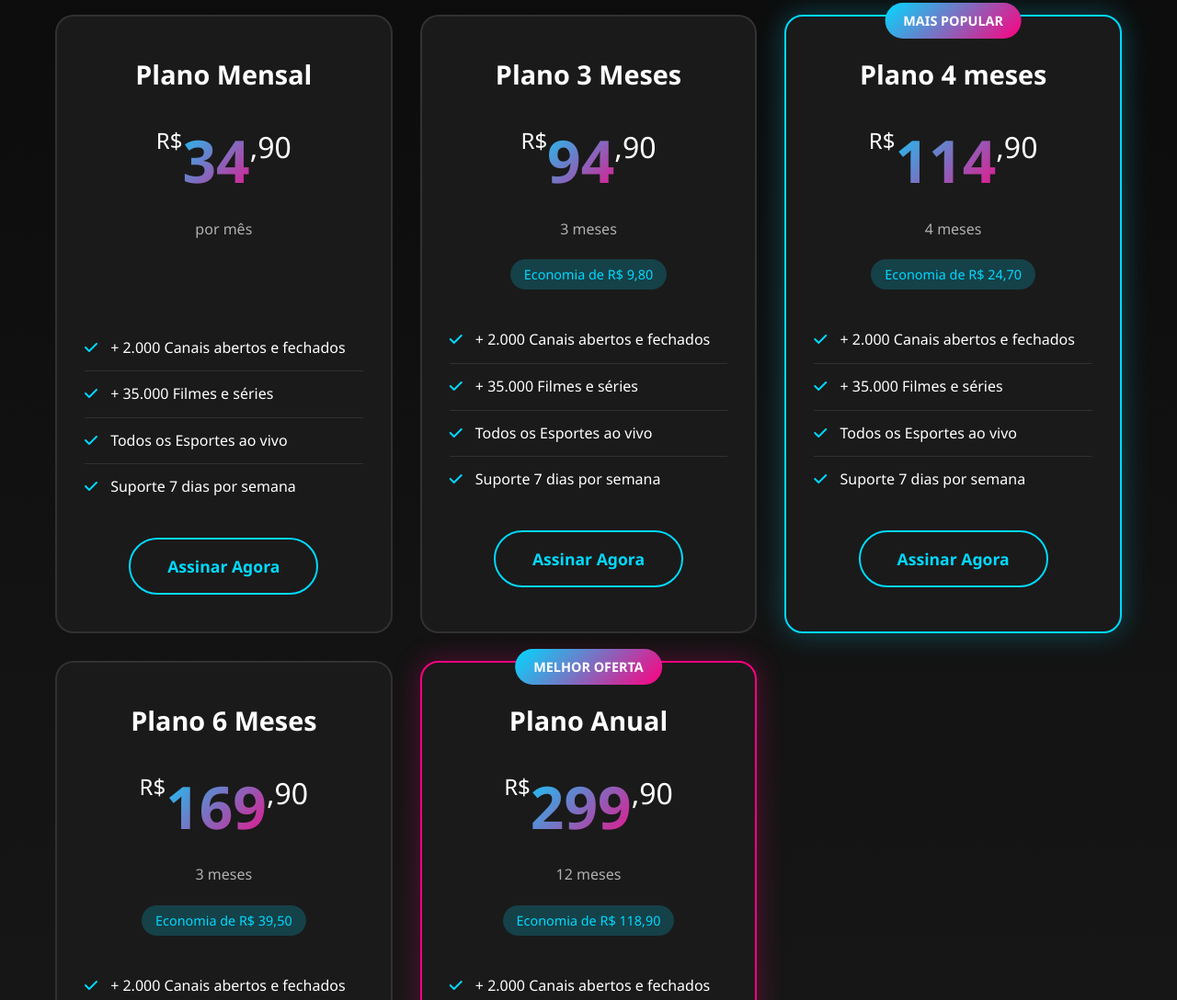
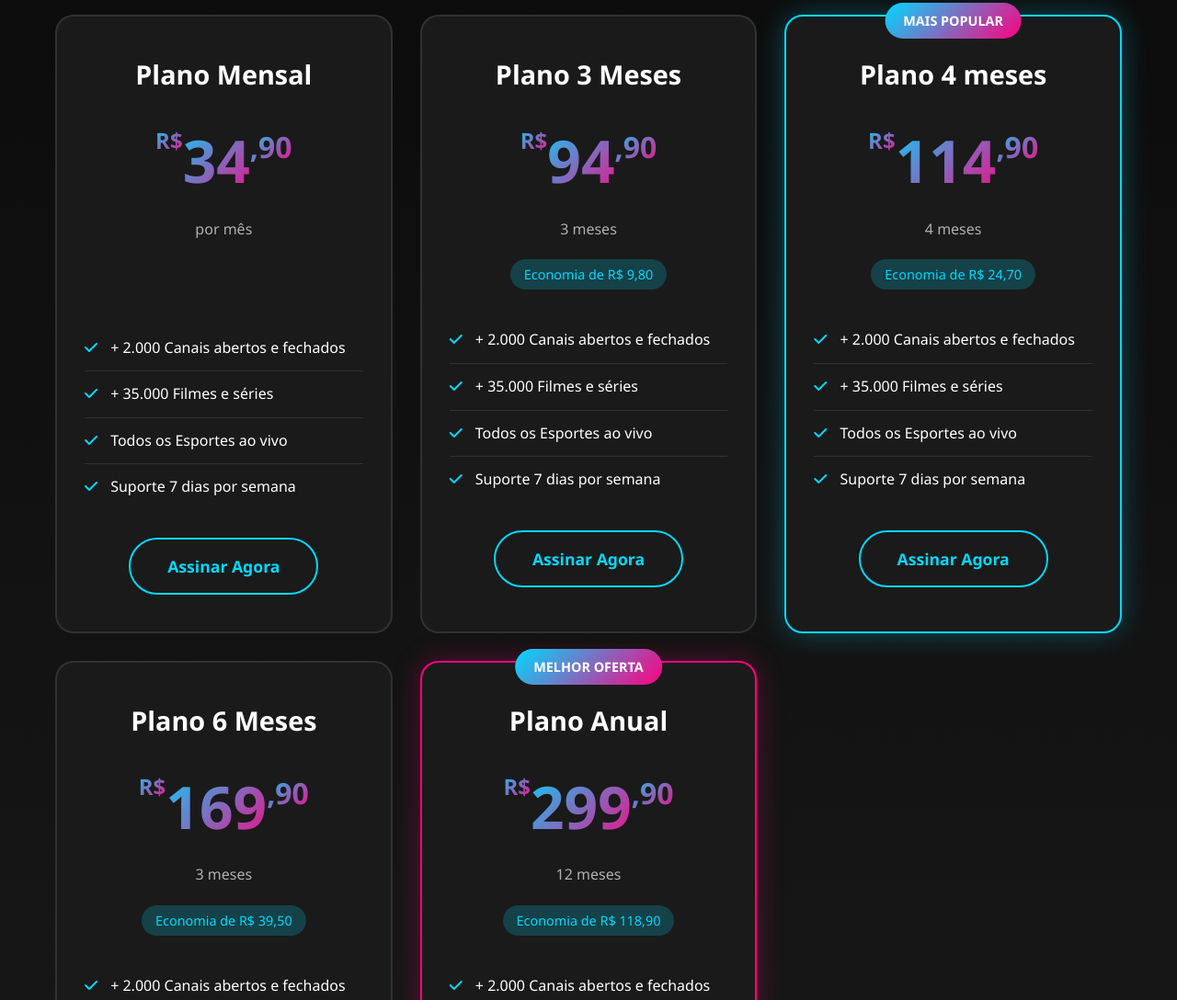
Before and after one commit to hubert-guilherme/Fast-TV, a plain HTML site: page index.html in a window 1280 px wide. Shown: the part 1697-2785 px from the top of the page at 92% size. Drawn offline with Linux system fonts and the light colour scheme.

Commit message:
Add files via upload

```diff
--- a/style.css
+++ b/style.css
@@ -372,6 +372,11 @@ section {
 .currency {
     font-size: 1.5rem;
     margin-top: 10px;
+    font-weight: bold;
+    background: var(--gradient);
+    -webkit-background-clip: text;
+    -webkit-text-fill-color: transparent;
+    background-clip: text;
 }
 
 .amount {
@@ -386,6 +391,11 @@ section {
 .cents {
     font-size: 2rem;
     margin-top: 10px;
+    font-weight: bold;
+    background: var(--gradient);
+    -webkit-background-clip: text;
+    -webkit-text-fill-color: transparent;
+    background-clip: text;
 }
 
 .period {
```
